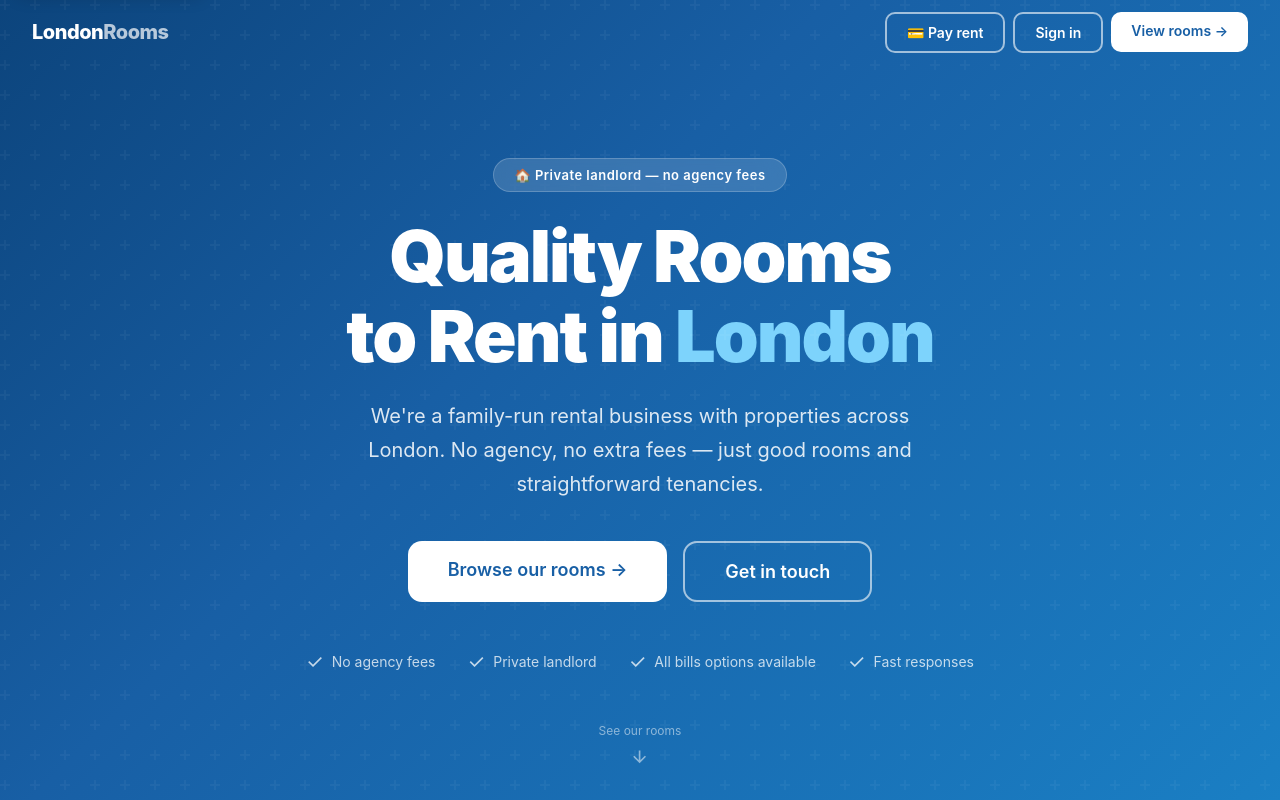
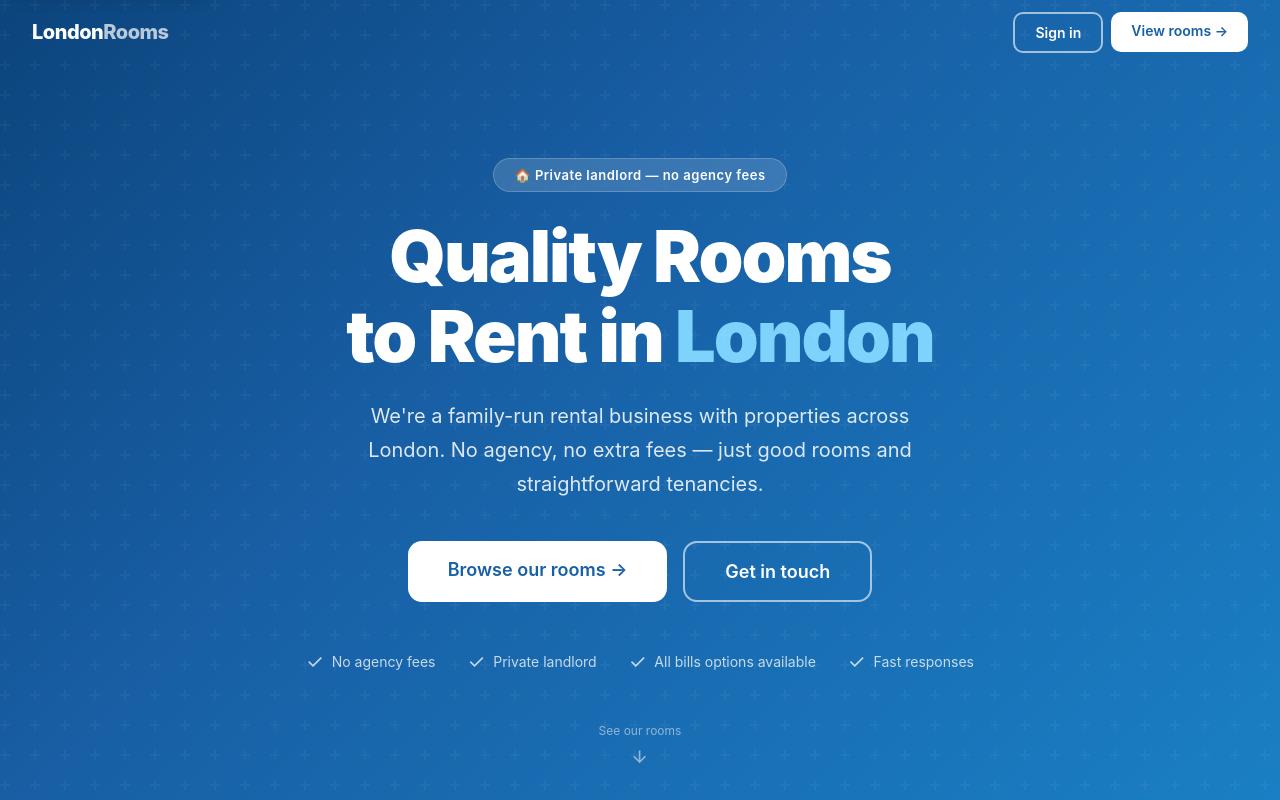
Before and after one commit to sil24040/london-rooms, a plain HTML site: page client/landing.html in a window 1280 px wide. Shown: the top 800 px of the page. Drawn offline with Linux system fonts and the light colour scheme.

Commit message:
Remove pay rent from landing

```diff
--- a/client/landing.html
+++ b/client/landing.html
@@ -17,7 +17,6 @@
   <div class="nav-logo">London<span>Rooms</span></div>
   <button class="nav-hamburger" id="landing-hamburger" type="button" aria-label="Open menu" aria-controls="landing-nav-links" aria-expanded="false">☰</button>
   <div class="nav-links" id="landing-nav-links">
-    <a href="index.html?page=dashboard" class="btn btn-outline-white" id="nav-payrent">💳 Pay rent</a>
     <a href="index.html?page=login" class="btn btn-outline-white" id="nav-signin">Sign in</a>
     <a href="index.html" class="btn btn-white">View rooms →</a>
   </div>
```
